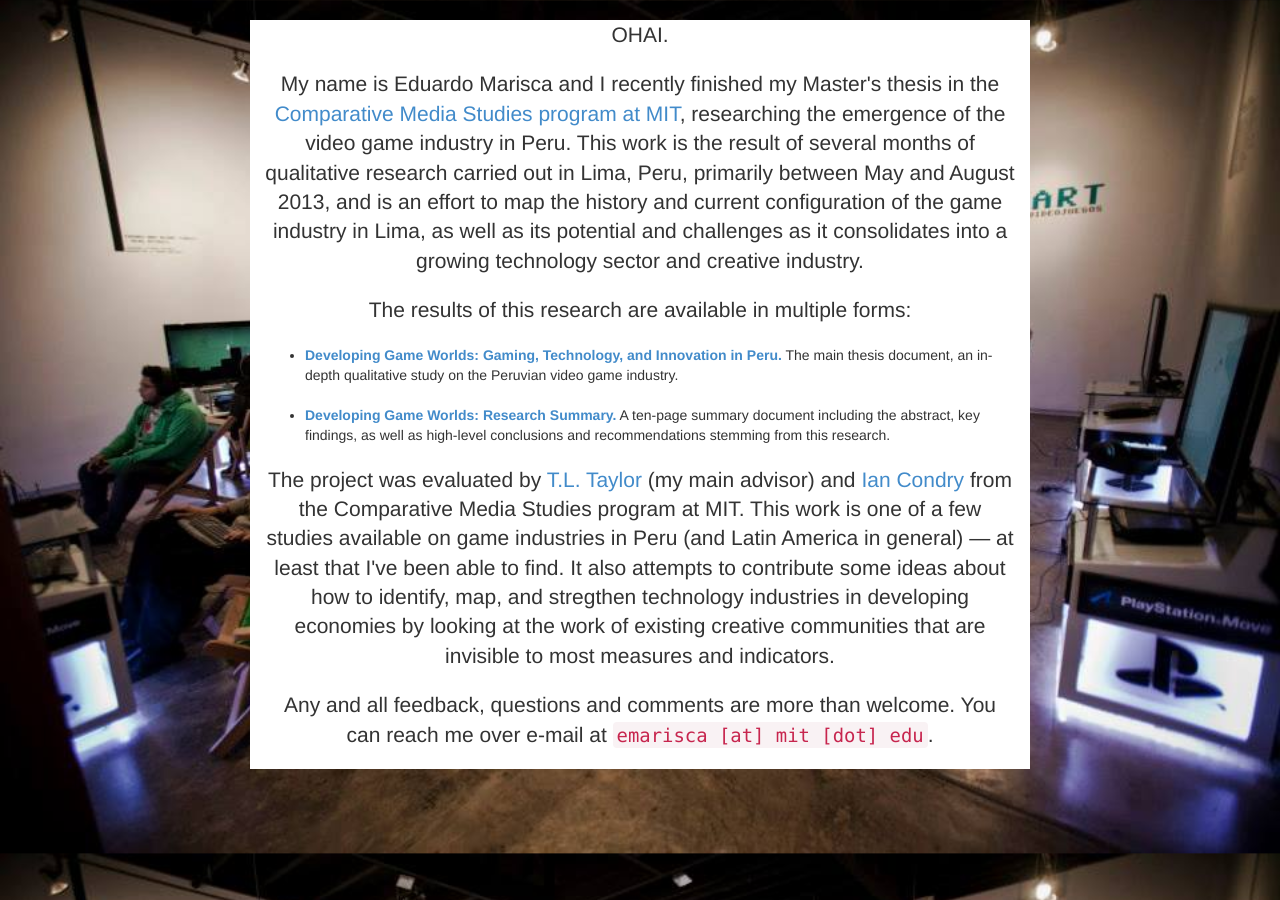
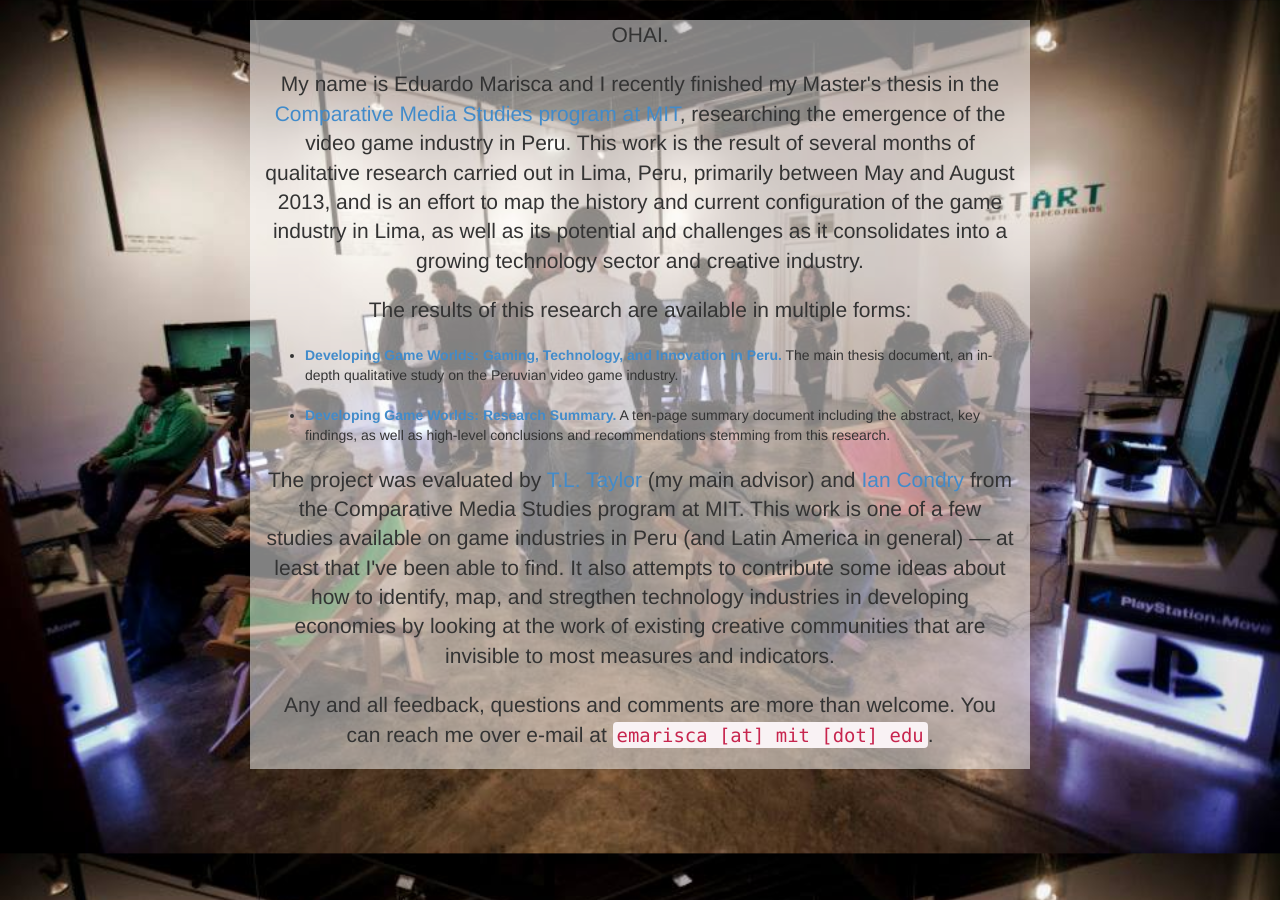
Before and after one commit to piscosour/piscosour.github.io, a Jekyll site: the page built from thesis/index.html, in a window 1280 px wide. Built offline with Jekyll 4.4.1, drawn with Linux system fonts in a browser that asks for light colours.

Commit message:
opacity test

```diff
--- a/_layouts/landing.html
+++ b/_layouts/landing.html
@@ -1,6 +1,6 @@
 {% include header.html %}
 <div class="row">
-	<div class="col-md-8 col-md-offset-2" style="margin-top: 20px{% if page.background %}; background-color: #FFFFFF{% endif %}" name="content">
+	<div class="col-md-8 col-md-offset-2" style="margin-top: 20px{% if page.background %}; background-color: rgba(255, 255, 255, 0.5){% endif %}" name="content">
 		{{ content }}
 	</div>
 </div>
```
